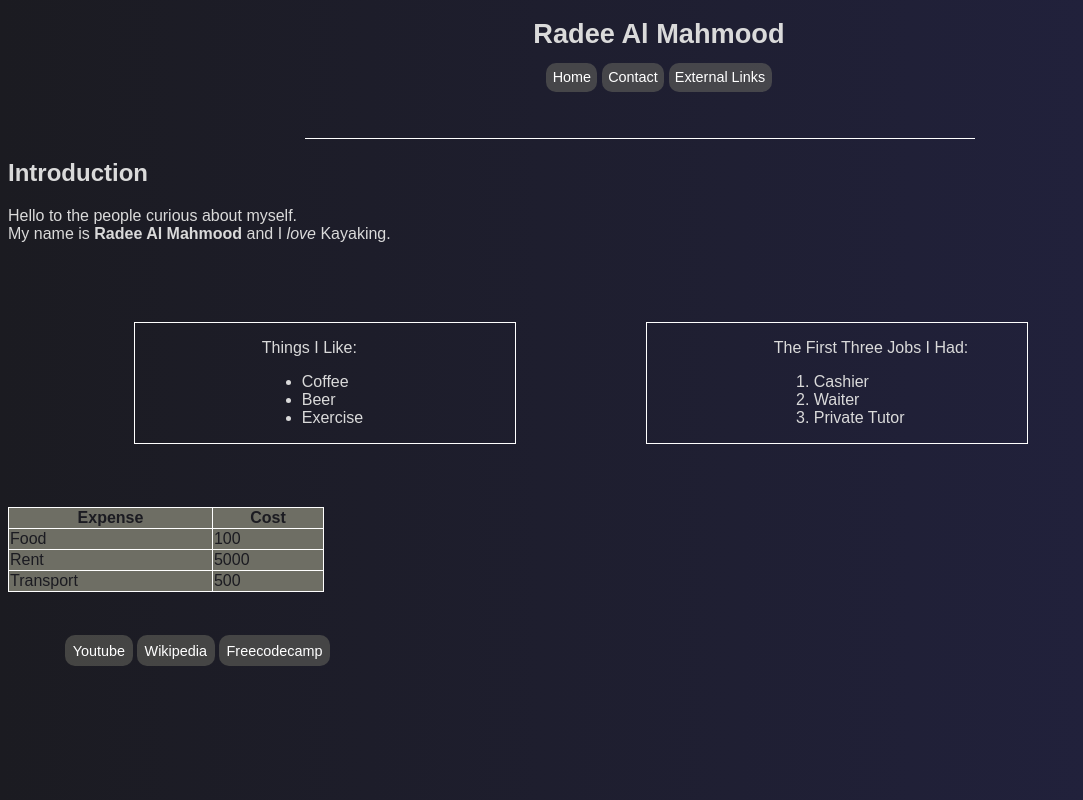
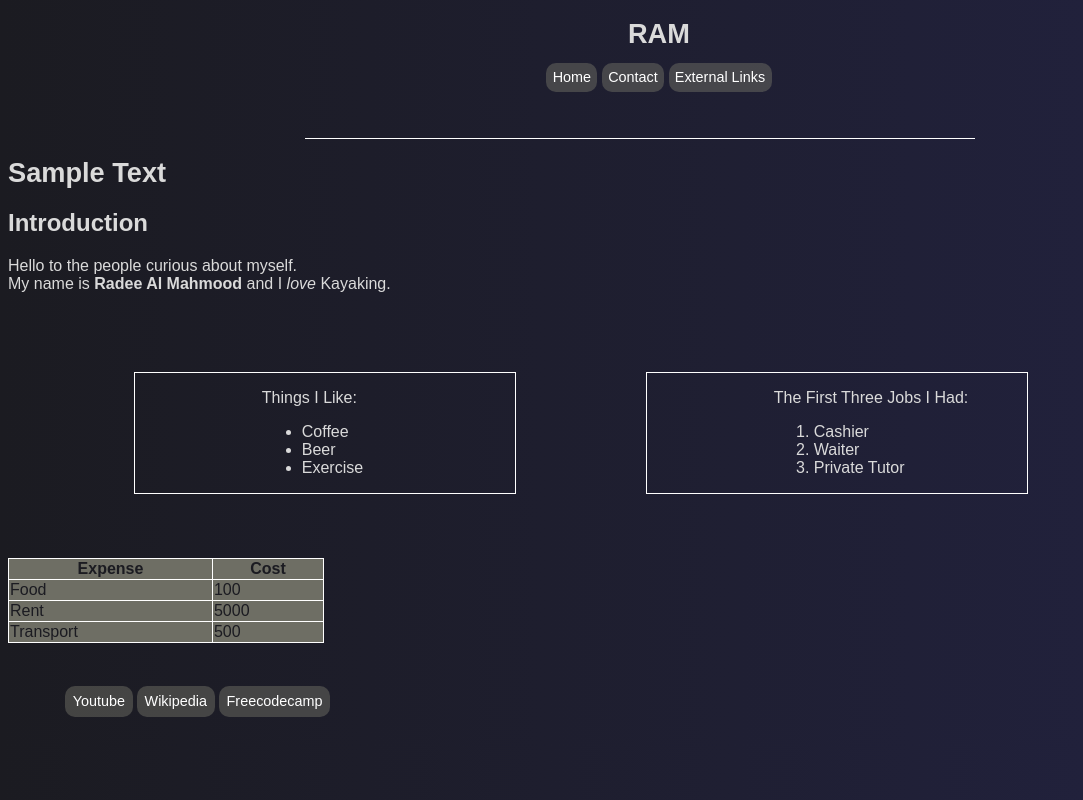
Before and after one commit to RaderCoder/JavaScriptCourseFiles, a plain HTML site: page Complete Files/index.html in a window 1280 px wide. Shown: the whole page, without its empty margins (0-1083 px from the left). Drawn offline with Linux system fonts and the light colour scheme.

Commit message:
Started Fourth Module

```diff
--- a/Complete Files/JS/script.js
+++ b/Complete Files/JS/script.js
@@ -125,4 +125,9 @@ fruits.unshift(poppedFruit);
 arrayPrint(fruits);
 */
 
-//   --------Chapter 3-----------
+//   --------Chapter 4-----------
+const mainElement = document.getElementById("main");
+const listClass = document.getElementsByClassName("list");
+const tableTag = document.getElementsByTagName("table");
+
+document.getElementById("heading").innerHTML = "RAM";
--- a/Complete Files/index.html
+++ b/Complete Files/index.html
@@ -5,17 +5,18 @@
         <meta charset = "utf-8" />
         <meta name="viewport" content="width=device-width, initial-scale=1.0" />
         <link rel="stylesheet" href="./CSS/styles.css" />
-        <script src="./JS/script.js"></script>
+
     </head>
     <body>
        <header id="header">
-        <h1>Radee Al Mahmood</h1>
+        <h1 id="heading">Radee Al Mahmood</h1>
         <nav>
             <a href="./index.html">Home</a>
             <a href="./contact.html">Contact</a>
             <a href="#footer">External Links</a>
         </nav>
        </header>
+       <h1>Sample Text</h1>
        <main id="main">
         <h2>Introduction</h2>
         <p>Hello to the people curious about myself.<br>
@@ -62,5 +63,6 @@
         <a href="https://www.freecodecamp.org" target="_blank">Freecodecamp</a>
         </div>
     </footer>
+    <script src="./JS/script.js"></script>
     </body>
 </html>
```
